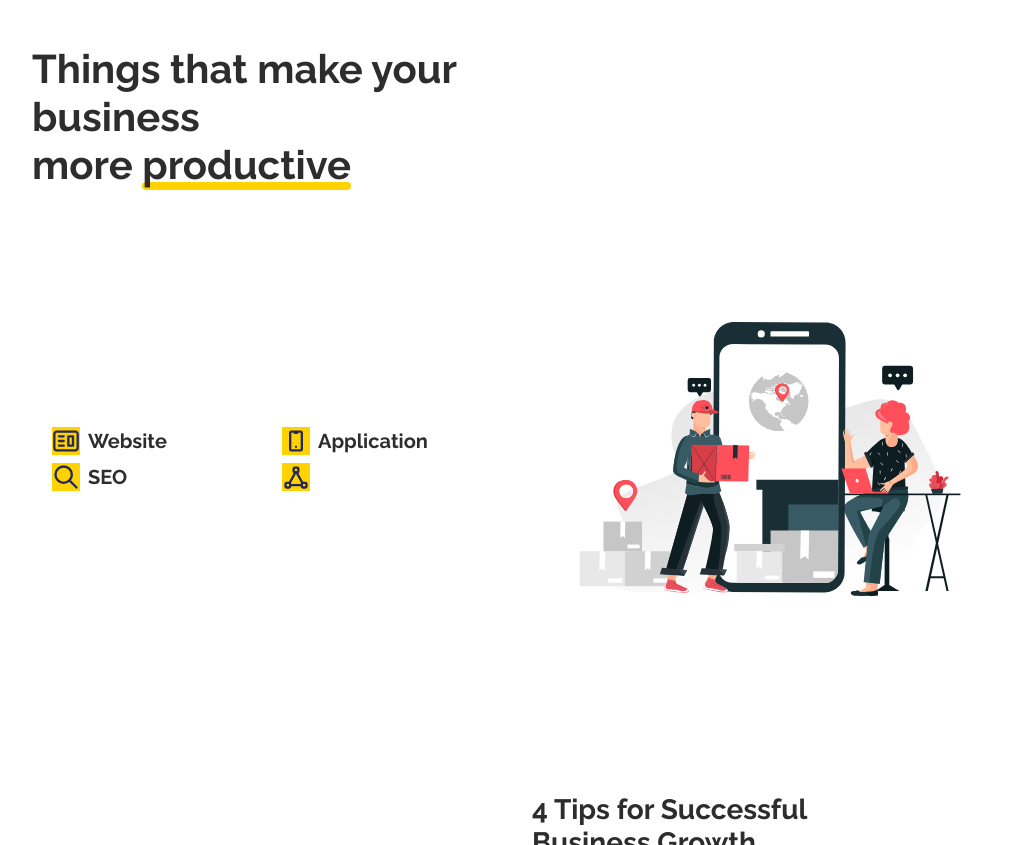
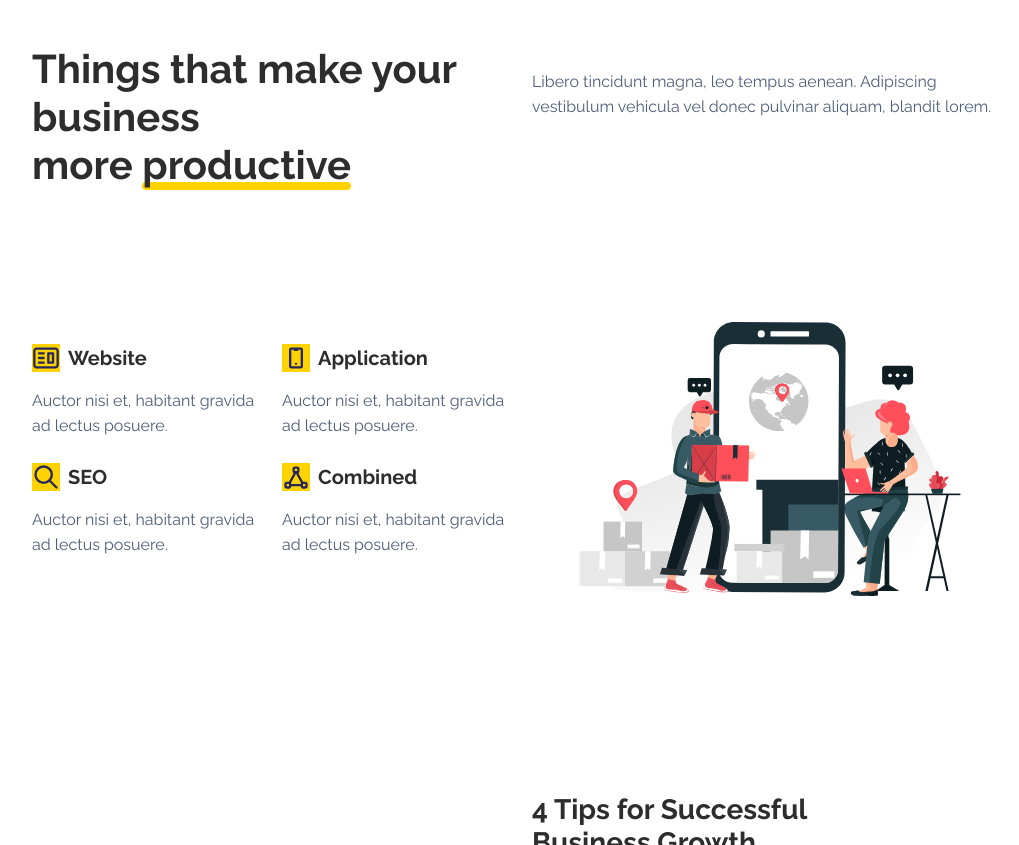
Before and after one commit to saranshkalsi/portfolio, a plain HTML site: page index.html in a window 1280 px wide. Shown: the part 1734-2579 px from the top of the page, without its empty margins (120-1139 px from the left). Drawn offline with nearby package versions, Linux system fonts and the light colour scheme.

Commit message:
Portfolio with readme

```diff
--- a/index.html
+++ b/index.html
@@ -14,7 +14,6 @@
 </head>
 
 <body>
-    <!-- Navigation -->
     <nav class="navbar navbar-light navbar-expand-md fixed-top navbar-shrink py-3" id="mainNav">
         <div class="container"><a class="navbar-brand d-flex align-items-center" href="/"><span><a href="index.html"> <img src="assets/img/illustrations/Untitled%20(400%20×%20400%20px).png" width="41" height="41" /> </a></span></a><button data-bs-toggle="collapse" class="navbar-toggler" data-bs-target="#navcol-1"><span class="visually-hidden">Toggle navigation</span><span class="navbar-toggler-icon"></span></button>
             <div class="collapse navbar-collapse" id="navcol-1">
@@ -26,8 +25,6 @@
             </div>
         </div>
     </nav>
-
-    <!-- Banner -->
     <header class="pt-5">
         <div class="container pt-4 pt-xl-5">
             <div class="row pt-5">
@@ -47,7 +44,6 @@
             </div>
         </div>
     </header>
-    <!-- Feaures Card -->
     <section>
         <div class="container py-4 py-xl-5">
             <div class="row gy-4 row-cols-1 row-cols-md-2 row-cols-lg-3">
@@ -103,11 +99,10 @@
                 <div class="col-md-6">
                     <h3 class="display-6 fw-bold pb-md-4">Things that make your business more&nbsp;<span class="flash animated underline">productive</span></h3>
                 </div>
-                <!-- <div class="col-md-6 pt-4">
-
-                </div> -->
+                <div class="col-md-6 pt-4">
+                    <p class="text-muted mb-4">Libero tincidunt magna, leo tempus aenean. Adipiscing vestibulum vehicula vel donec pulvinar aliquam, blandit lorem.</p>
+                </div>
             </div>
-        <!-- Services We offer -->
             <div class="row gy-4 gy-md-0">
                 <div class="col-md-6 d-flex d-sm-flex d-md-flex justify-content-center align-items-center justify-content-md-start align-items-md-center justify-content-xl-center">
                     <div>
@@ -122,7 +117,7 @@
                                     </svg>
                                     <h5 class="fw-bold mb-0 ms-2">Website</h5>
                                 </div>
-
+                                <p class="text-muted my-3">Auctor nisi et, habitant gravida ad lectus posuere.</p>
                             </div>
                             <div class="col text-center text-md-start">
                                 <div class="d-flex justify-content-center align-items-center justify-content-md-start"><svg xmlns="http://www.w3.org/2000/svg" width="1em" height="1em" viewBox="0 0 24 24" stroke-width="2" stroke="currentColor" fill="none" stroke-linecap="round" stroke-linejoin="round" class="icon icon-tabler icon-tabler-device-mobile fs-3 text-primary bg-warning" data-bss-hover-animate="wobble">
@@ -133,7 +128,7 @@
                                     </svg>
                                     <h5 class="fw-bold mb-0 ms-2">Application</h5>
                                 </div>
-
+                                <p class="text-muted my-3">Auctor nisi et, habitant gravida ad lectus posuere.</p>
                             </div>
                             <div class="col text-center text-md-start">
                                 <div class="d-flex justify-content-center align-items-center justify-content-md-start"><svg xmlns="http://www.w3.org/2000/svg" width="1em" height="1em" viewBox="0 0 24 24" stroke-width="2" stroke="currentColor" fill="none" stroke-linecap="round" stroke-linejoin="round" class="icon icon-tabler icon-tabler-search fs-3 text-primary bg-warning" data-bss-hover-animate="wobble">
@@ -143,7 +138,7 @@
                                     </svg>
                                     <h5 class="fw-bold mb-0 ms-2">SEO</h5>
                                 </div>
-
+                                <p class="text-muted my-3">Auctor nisi et, habitant gravida ad lectus posuere.</p>
                             </div>
                             <div class="col text-center text-md-start">
                                 <div class="d-flex justify-content-center align-items-center justify-content-md-start"><svg xmlns="http://www.w3.org/2000/svg" width="1em" height="1em" viewBox="0 0 24 24" stroke-width="2" stroke="currentColor" fill="none" stroke-linecap="round" stroke-linejoin="round" class="icon icon-tabler icon-tabler-vector-triangle fs-3 text-primary bg-warning" data-bss-hover-animate="wobble">
@@ -155,9 +150,9 @@
                                         <line x1="17.5" y1="17.1" x2="12.5" y2="8"></line>
                                         <line x1="7" y1="19" x2="17" y2="19"></line>
                                     </svg>
-
+                                    <h5 class="fw-bold mb-0 ms-2">Combined</h5>
                                 </div>
-
+                                <p class="text-muted my-3">Auctor nisi et, habitant gravida ad lectus posuere.</p>
                             </div>
                         </div>
                     </div>
@@ -174,7 +169,6 @@
                 <div class="col-md-6 text-center text-md-start d-flex d-sm-flex d-md-flex justify-content-center align-items-center justify-content-md-start align-items-md-center justify-content-xl-center">
                     <div><img class="rounded img-fluid fit-cover" style="min-height: 300px;" src="assets/img/illustrations/NST_M09_06.svg" width="800"></div>
                 </div>
-                <!-- Our strategy -->
                 <div class="col">
                     <div style="max-width: 450px;">
                         <h3 class="fw-bold pb-md-4">4 Tips for Successful Business&nbsp;<span class="underline">Growth</span></h3>
@@ -208,7 +202,6 @@
     </section>
     <section class="py-5">
         <div class="container py-4 py-xl-5">
-            <!-- Prices card -->
             <div class="row mb-5">
                 <div class="col-md-8 col-xl-6 text-center mx-auto">
                     <h2 class="display-6 fw-bold mb-4">Check out<br>our <span class="underline">amazing plans</span></h2>
@@ -292,7 +285,6 @@
             </div>
         </div>
         <div class="container py-4 py-lg-5">
-            <!-- Portfolio -->
             <div class="card-group">
                 <div class="card"><img class="card-img-top w-100 d-block" src="assets/img/high-angle-shot-lens-headphones-gimbal-phone.jpg" width="319" height="186">
                     <div class="card-body">
@@ -348,7 +340,6 @@
                 </div>
             </div>
             <hr>
-            <!-- Footer -->
             <div class="text-muted d-flex justify-content-between align-items-center pt-3">
                 <p class="mb-0">Copyright © 2023 Go Husky</p>
                 <ul class="list-inline mb-0">
@@ -363,7 +354,7 @@
             </div>
         </div>
     </section>
-
+    <footer></footer>
     <script src="https://cdnjs.cloudflare.com/ajax/libs/jquery/3.6.0/jquery.min.js"></script>
     <script src="https://cdn.jsdelivr.net/npm/bootstrap@5.2.3/dist/js/bootstrap.bundle.min.js"></script>
     <script src="assets/js/bs-init.js"></script>
```
